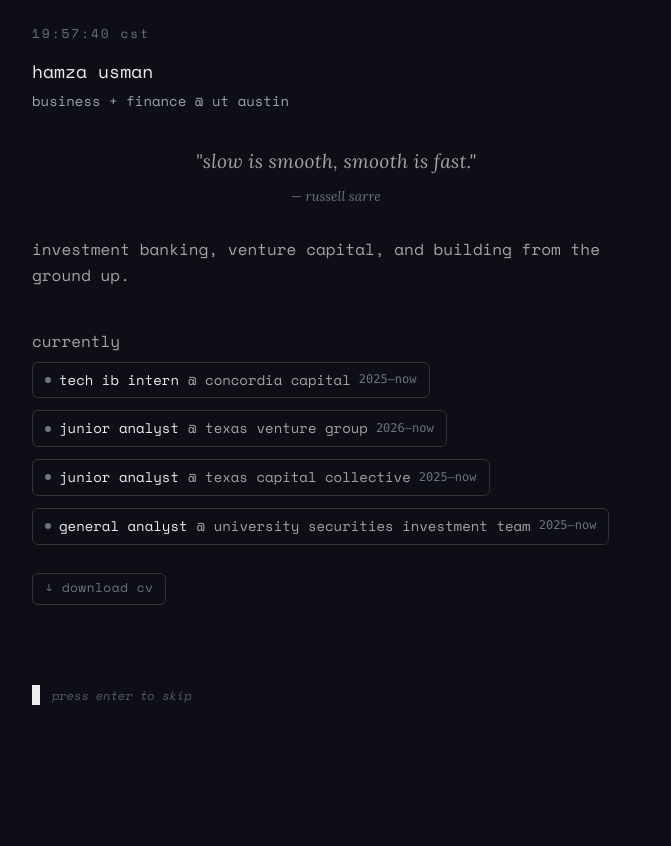
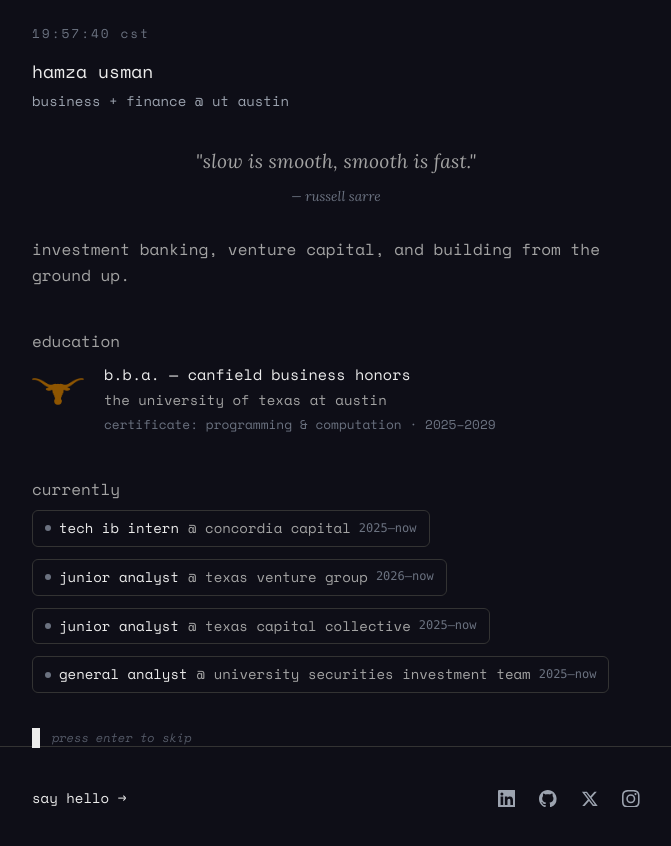
Before and after one commit to Agent-Tiger/Claude_real, a React (Vite) app in the folder personal-website/: page / in a window 1280 px wide. Shown: the top 846 px of the page, without its empty margins (304-975 px from the left). Before the commit the page ends 800 px from the top, so only its background shows below. Built offline with nearby package versions, Linux system fonts and the light colour scheme.

Commit message:
feat: restore typewriter, static interests grid, education reorder, and footer alignment

```diff
--- a/personal-website/src/App.css
+++ b/personal-website/src/App.css
@@ -1,5 +1,5 @@
 /* ═══════════════════════════════════════════════════
-   terminal typewriter portfolio — app styles
+   terminal portfolio — refined styles
    ═══════════════════════════════════════════════════ */
 
 .app {
@@ -67,13 +67,17 @@
 }
 
 .line a {
-  text-decoration: underline;
-  text-decoration-color: var(--text-primary);
-  text-underline-offset: 3px;
+  text-decoration: none !important;
+  color: inherit;
+  transition: color 0.15s ease;
 }
 
 .line a:hover {
   color: #fff;
+}
+
+.no-underline {
+  text-decoration: none !important;
 }
 
 .line-spacer {
@@ -82,6 +86,13 @@
 
 .line-section {
   margin-top: 1rem;
+}
+
+@keyframes fadeInLine {
+  to {
+    opacity: 1;
+    transform: translateY(0);
+  }
 }
 
 /* ── CURSOR ── */
@@ -103,13 +114,6 @@
 
   50% {
     opacity: 0;
-  }
-}
-
-@keyframes fadeInLine {
-  to {
-    opacity: 1;
-    transform: translateY(0);
   }
 }
 
@@ -158,11 +162,6 @@
 }
 
 .experience-item:hover {
-  background-color: var(--hover-bg);
-  border-color: var(--text-secondary);
-}
-
-.line a:hover .experience-item {
   background-color: var(--hover-bg);
   border-color: var(--text-secondary);
 }
@@ -227,7 +226,6 @@
   font-family: inherit;
   font-size: 0.8rem;
   color: var(--text-muted) !important;
-  text-decoration: none !important;
   transition: all 0.2s ease;
   letter-spacing: 0.5px;
 }
@@ -242,13 +240,12 @@
 .education-block {
   display: flex;
   align-items: flex-start;
-  gap: 1rem;
+  gap: 1.25rem;
 }
 
 .edu-logo {
   flex-shrink: 0;
-  margin-top: 0.1rem;
-  opacity: 0.9;
+  margin-top: 0.25rem;
 }
 
 .edu-text {
@@ -274,51 +271,32 @@
 
 /* ── EDU LOGO IMAGE ── */
 .edu-logo-img {
-  width: 36px;
-  height: 36px;
+  width: 52px;
+  height: 52px;
   object-fit: contain;
-  opacity: 0.9;
+  opacity: 0.95;
   /* tint to burnt orange */
   filter: brightness(0) saturate(100%) invert(33%) sepia(87%) saturate(600%) hue-rotate(1deg) brightness(95%) contrast(101%);
 }
 
-/* ── SLIDING GRID ── */
-.sliding-grid-wrapper {
-  /* extra space so the outer-boundary cells (one cell top/bottom) don't get clipped */
-  padding: 44px 0;
-  /* CH = 44px — matches JS value */
-  margin: -44px 0;
-  overflow: visible;
+/* ── TAG GRID (Static Interests/Languages) ── */
+.tag-grid {
+  display: flex;
+  flex-wrap: wrap;
+  gap: 0.5rem;
+  margin-top: 0.25rem;
 }
 
-.sliding-grid {
-  overflow: visible;
-  margin: 0.5rem 0;
-}
-
-.grid-tag {
-  position: absolute;
-  top: 0;
-  left: 0;
-  display: flex;
-  align-items: center;
-  justify-content: center;
-  padding: 0 0.75rem;
+.tag {
+  padding: 0.25rem 0.75rem;
   border: 1px solid var(--border);
   border-radius: calc(0.5rem - 2px);
   font-size: 0.8rem;
   color: var(--text-secondary);
-  text-decoration: none;
-  white-space: nowrap;
-  overflow: hidden;
-  text-overflow: ellipsis;
-  transition: transform 0.85s cubic-bezier(0.45, 0, 0.55, 1),
-    background-color 0.2s ease,
-    border-color 0.2s ease,
-    color 0.2s ease;
+  transition: all 0.2s ease;
 }
 
-.grid-tag:hover {
+.tag:hover {
   background-color: var(--hover-bg);
   border-color: var(--text-secondary);
   color: var(--text-primary);
@@ -327,20 +305,36 @@
 /* ── FOOTER ── */
 .footer {
   margin-top: auto;
-  padding-bottom: 2rem;
+  padding: 2.5rem 0;
+  border-top: 1px solid var(--border);
+  width: 100%;
+}
+
+.footer-container {
+  max-width: var(--max-width);
+  margin: 0 auto;
+  padding: 0 2rem;
   display: flex;
-  justify-content: center;
-  width: 100%;
+  justify-content: space-between;
+  align-items: center;
+}
+
+.say-hello {
+  font-size: 0.875rem;
+  color: var(--text-primary);
+  font-weight: 400;
 }
 
 .footer-links {
   display: flex;
-  gap: 2rem;
+  gap: 1.5rem;
 }
 
 .footer-links a {
   color: #9ca3af;
   transition: color 0.15s ease;
+  display: flex;
+  align-items: center;
 }
 
 .footer-links a:hover {
@@ -348,17 +342,24 @@
 }
 
 .footer-links svg {
-  width: 1.25rem;
-  height: 1.25rem;
+  width: 1.1rem;
+  height: 1.1rem;
 }
 
 /* ── RESPONSIVE ── */
 @media (max-width: 640px) {
 
   .header,
-  .main {
+  .main,
+  .footer-container {
     padding-left: 1.25rem;
     padding-right: 1.25rem;
+  }
+
+  .footer-container {
+    flex-direction: column;
+    gap: 1.5rem;
+    align-items: flex-start;
   }
 
   .experience-item {
--- a/personal-website/src/App.jsx
+++ b/personal-website/src/App.jsx
@@ -2,9 +2,8 @@
 import longhornsLogo from './assets/longhorns.png'
 import './App.css'
 
-/* ── 3×5 sliding grid data ──────────────────────────── */
-// Exactly 15 items = 3 rows × 5 cols
-const allTags = [
+/* ── Content data ──────────────────────────────────── */
+const interests = [
   { label: 'chai making', href: 'https://en.wikipedia.org/wiki/Masala_chai' },
   { label: 'calligraphy', href: 'https://en.wikipedia.org/wiki/Arabic_calligraphy' },
   { label: 'thrifting', href: 'https://en.wikipedia.org/wiki/Thrift_store' },
@@ -14,6 +13,9 @@
   { label: 'boxing', href: 'https://en.wikipedia.org/wiki/Boxing' },
   { label: 'vlogging', href: 'https://en.wikipedia.org/wiki/Vlog' },
   { label: 'running', href: 'https://en.wikipedia.org/wiki/Running' },
+]
+
+const languages = [
   { label: 'urdu', href: 'https://en.wikipedia.org/wiki/Urdu' },
   { label: 'hindi', href: 'https://en.wikipedia.org/wiki/Hindi' },
   { label: 'punjabi', href: 'https://en.wikipedia.org/wiki/Punjabi_language' },
@@ -22,154 +24,13 @@
   { label: 'spanish', href: 'https://en.wikipedia.org/wiki/Spanish_language' },
 ]
 
-/* ── Sliding Grid component ─────────────────────────── */
-//
-// Logic:
-//   - Grid is 3 rows (0-2) x 5 columns (0-4).
-//   - We use a "Cycle" movement to ensure no overlaps and same speed.
-//   - Randomly chooses between:
-//     1. Shift Row (wrap-around)
-//     2. Shift Column (wrap-around)
-//     3. Rotate Outer Ring
-//   - Movements happen on a virtual 5x7 grid to show items "exiting and re-entering".
-//
-const ROWS = 3
-const COLS = 5
-const CW = 116   // cell width (px)
-const CH = 44    // cell height (px)
-const GAP = 8
-const ANIM_MS = 1200 // Slightly slower, smoother movement
-
-function SlidingGrid({ items }) {
-  // pos[i] = { col, row }
-  const [pos, setPos] = useState(() =>
-    items.map((_, i) => ({ col: i % COLS, row: Math.floor(i / COLS) }))
-  )
-  const [visualPos, setVisualPos] = useState(() =>
-    items.map((_, i) => ({ col: i % COLS, row: Math.floor(i / COLS) }))
-  )
-  const [noTrans, setNoTrans] = useState(new Set())
-  const busy = useRef(false)
-  const timerRef = useRef(null)
-
-  const doStep = useCallback(() => {
-    if (busy.current) return
-    busy.current = true
-
-    const moveType = Math.floor(Math.random() * 3) // 0: row, 1: col, 2: outer ring
-    const nextVisual = pos.map(p => ({ ...p }))
-    const nextPos = pos.map(p => ({ ...p }))
-    const movingIndices = []
-
-    if (moveType === 0) {
-      // Shift Row
-      const r = Math.floor(Math.random() * ROWS)
-      const d = Math.random() < 0.5 ? 1 : -1
-      for (let i = 0; i < items.length; i++) {
-        if (pos[i].row === r) {
-          nextVisual[i].col += d
-          nextPos[i].col = (pos[i].col + d + COLS) % COLS
-          movingIndices.push(i)
-        }
-      }
-    } else if (moveType === 1) {
-      // Shift Column
-      const c = Math.floor(Math.random() * COLS)
-      const d = Math.random() < 0.5 ? 1 : -1
-      for (let i = 0; i < items.length; i++) {
-        if (pos[i].col === c) {
-          nextVisual[i].row += d
-          nextPos[i].row = (pos[i].row + d + ROWS) % ROWS
-          movingIndices.push(i)
-        }
-      }
-    } else {
-      // Rotate Outer Ring
-      const d = Math.random() < 0.5 ? 1 : -1
-      // Outer ring indices in order: (0,0)->(1,0)->(2,0)->(3,0)->(4,0)->(4,1)->(4,2)->(3,2)->(2,2)->(1,2)->(0,2)->(0,1)
-      const ring = [
-        [0, 0], [1, 0], [2, 0], [3, 0], [4, 0],
-        [4, 1],
-        [4, 2], [3, 2], [2, 2], [1, 2], [0, 2],
-        [0, 1]
-      ]
-      for (let i = 0; i < items.length; i++) {
-        const ringIdx = ring.findIndex(([c, r]) => pos[i].col === c && pos[i].row === r)
-        if (ringIdx !== -1) {
-          const nextIdx = (ringIdx + d + ring.length) % ring.length
-          nextVisual[i].col += (ring[nextIdx][0] - ring[ringIdx][0])
-          nextVisual[i].row += (ring[nextIdx][1] - ring[ringIdx][1])
-          nextPos[i].col = ring[nextIdx][0]
-          nextPos[i].row = ring[nextIdx][1]
-          movingIndices.push(i)
-        }
-      }
-    }
-
-    setVisualPos(nextVisual)
-
-    setTimeout(() => {
-      setNoTrans(new Set(movingIndices))
-      setPos(nextPos)
-      setVisualPos(nextPos)
-      setTimeout(() => {
-        setNoTrans(new Set())
-        busy.current = false
-      }, 50)
-    }, ANIM_MS + 20)
-  }, [pos, items.length])
-
-  useEffect(() => {
-    function schedule() {
-      timerRef.current = setTimeout(() => {
-        doStep()
-        schedule()
-      }, 2500 + Math.random() * 2000)
-    }
-    schedule()
-    return () => clearTimeout(timerRef.current)
-  }, [doStep])
-
-  const offsetX = CW
-  const offsetY = CH
-
-  return (
-    <div className="sliding-grid" style={{ width: COLS * CW - GAP, height: ROWS * CH - GAP, position: 'relative' }}>
-      <div style={{ position: 'absolute', top: -offsetY, left: -offsetX, width: (COLS + 2) * CW, height: (ROWS + 2) * CH, pointerEvents: 'none' }}>
-        {items.map((item, i) => {
-          const { col, row } = visualPos[i]
-          const x = offsetX + col * CW
-          const y = offsetY + row * CH
-          const skip = noTrans.has(i)
-          return (
-            <a
-              key={item.label}
-              href={item.href}
-              target="_blank"
-              rel="noopener noreferrer"
-              className="grid-tag"
-              style={{
-                width: CW - GAP,
-                height: CH - GAP,
-                transform: `translate(${x}px, ${y}px)`,
-                transition: skip ? 'none' : `transform ${ANIM_MS}ms cubic-bezier(0.4, 0, 0.2, 1), background-color 0.2s, border-color 0.2s, color 0.2s`,
-                pointerEvents: 'auto',
-              }}
-            >
-              {item.label}
-            </a>
-          )
-        })}
-      </div>
-    </div>
-  )
-}
-
-/* ── Content lines ──────────────────────────────────── */
 const contentLines = [
   { type: 'quote', text: '"slow is smooth, smooth is fast."', attr: '— russell sarre' },
   { text: '' },
   { text: 'investment banking, venture capital, and building from the ground up.' },
+  { text: '' },
+  { type: 'section-label', text: 'education' },
+  { type: 'education' },
   { text: '' },
   { type: 'section-label', text: 'currently' },
   { type: 'experience', role: 'tech ib intern', place: 'concordia capital', date: '2025–now' },
@@ -190,14 +51,11 @@
   { type: 'experience', role: 'impossiball', place: 'unity/c# game', date: '2018', href: 'https://agent-tiger.github.io/ImpossiBall/' },
   { type: 'experience', role: 'king of the hill', place: 'multiplayer game', date: '2019', href: 'https://agent-tiger.github.io/KingofHillWebsite/' },
   { text: '' },
-  { type: 'section-label', text: 'education' },
-  { type: 'education' },
+  { type: 'section-label', text: 'interests' },
+  { type: 'tag-grid', items: interests },
   { text: '' },
-  { type: 'section-label', text: 'etc.' },
-  { type: 'sliding-grid', items: allTags },
-  { text: '' },
-  { text: '' },
-  { type: 'contact', text: 'say hello →', href: 'mailto:hamzausman@utexas.edu' },
+  { type: 'section-label', text: 'languages' },
+  { type: 'tag-grid', items: languages },
 ]
 
 /* ── Typewriter hook ────────────────────────────────── */
@@ -239,7 +97,8 @@
     }
     const line = lines[lineIndex]
     const text = line.text || ''
-    const instant = ['experience', 'section-label', 'contact', 'quote', 'cv-button', 'education', 'sliding-grid']
+    const instant = ['experience', 'section-label', 'quote', 'cv-button', 'education', 'tag-grid']
+
     if (!text || instant.includes(line.type)) {
       const delay = line.type === 'section-label' ? SECTION_PAUSE : LINE_PAUSE
       const t = setTimeout(() => {
@@ -250,6 +109,7 @@
       }, delay)
       return () => clearTimeout(t)
     }
+
     if (charIndex < text.length) {
       const t = setTimeout(() => {
         setCurrentText(text.slice(0, charIndex + 1))
@@ -257,6 +117,7 @@
       }, TYPE_DELAY)
       return () => clearTimeout(t)
     }
+
     const t = setTimeout(() => {
       setVisibleLines(p => [...p, line])
       setLineIndex(p => p + 1)
@@ -269,9 +130,22 @@
   return { visibleLines, currentText, isDone, showSkip, skip }
 }
 
-/* ── Line renderer ──────────────────────────────────── */
+/* ── Components ────────────────────────────────────── */
+
+function TagGrid({ items }) {
+  return (
+    <div className="tag-grid">
+      {items.map(item => (
+        <a key={item.label} href={item.href} target="_blank" rel="noopener noreferrer" className="tag">
+          {item.label}
+        </a>
+      ))}
+    </div>
+  )
+}
+
 function Line({ line, index }) {
-  const instantTypes = ['experience', 'section-label', 'contact', 'quote', 'cv-button', 'education', 'sliding-grid']
+  const instantTypes = ['experience', 'section-label', 'quote', 'cv-button', 'education', 'tag-grid']
   if (!line.text && !instantTypes.includes(line.type)) return <div className="line-spacer" />
 
   if (line.type === 'section-label') {
@@ -288,9 +162,9 @@
       </div>
     )
     return (
-      <div className="line" style={{ animationDelay: `${index * 30}ms` }}>
+      <div className="line">
         {line.href
-          ? <a href={line.href} target="_blank" rel="noopener noreferrer" style={{ display: 'inline-block', textDecoration: 'none' }}>{content}</a>
+          ? <a href={line.href} target="_blank" rel="noopener noreferrer" className="no-underline">{content}</a>
           : content}
       </div>
     )
@@ -298,15 +172,17 @@
 
   if (line.type === 'cv-button') {
     return (
-      <div className="line" style={{ animationDelay: `${index * 30}ms` }}>
-        <a href="/Hamza_Usman_Resume.pdf" download className="cv-button">↓ download cv</a>
+      <div className="line">
+        <a href="/Hamza_Usman_Resume.pdf" download className="cv-button no-underline">
+          ↓ download cv
+        </a>
       </div>
     )
   }
 
   if (line.type === 'education') {
     return (
-      <div className="line education-block" style={{ animationDelay: `${index * 30}ms` }}>
+      <div className="line education-block">
         <div className="edu-logo">
           <img src={longhornsLogo} alt="UT Austin" className="edu-logo-img" />
         </div>
@@ -319,35 +195,26 @@
     )
   }
 
-  if (line.type === 'sliding-grid') {
+  if (line.type === 'tag-grid') {
     return (
-      <div className="line sliding-grid-wrapper" style={{ animationDelay: `${index * 30}ms` }}>
-        <SlidingGrid items={line.items} />
-      </div>
-    )
-  }
-
-  if (line.type === 'contact') {
-    return (
-      <div className="line" style={{ animationDelay: `${index * 30}ms` }}>
-        <a href={line.href} style={{ textDecoration: 'underline', textDecorationColor: '#ececec' }}>{line.text}</a>
+      <div className="line">
+        <TagGrid items={line.items} />
       </div>
     )
   }
 
   if (line.type === 'quote') {
     return (
-      <div className="line quote-section" style={{ animationDelay: `${index * 30}ms` }}>
+      <div className="line quote-section">
         <div className="quote-text">{line.text}</div>
         {line.attr && <div className="quote-attr">{line.attr}</div>}
       </div>
     )
   }
 
-  return <div className="line muted" style={{ animationDelay: `${index * 30}ms` }}>{line.text}</div>
+  return <div className="line muted">{line.text}</div>
 }
 
-/* ── Clock ──────────────────────────────────────────── */
 function Clock() {
   const [now, setNow] = useState(new Date())
   useEffect(() => {
@@ -377,6 +244,7 @@
 }
 
 /* ── App ────────────────────────────────────────────── */
+
 function App() {
   const { visibleLines, currentText, isDone, showSkip, skip } = useTypewriter(contentLines)
 
@@ -389,28 +257,41 @@
       </header>
       <main className="main">
         <div className="content">
-          {visibleLines.map((line, i) => <Line key={i} line={line} index={i} />)}
+          {visibleLines.map((line, i) => (
+            <Line key={i} line={line} index={i} />
+          ))}
+
           {!isDone && currentText && (
-            <div className="line muted" style={{ opacity: 1, transform: 'none' }}>{currentText}</div>
+            <div className="line muted" style={{ opacity: 1, transform: 'none' }}>
+              {currentText}
+            </div>
           )}
+
           {!isDone && (
             <div style={{ display: 'flex', alignItems: 'center' }}>
               <div className="cursor" />
-              {showSkip && <button className="skip-hint" onClick={skip}>press enter to skip</button>}
+              {showSkip && (
+                <button className="skip-hint" onClick={skip}>
+                  press enter to skip
+                </button>
+              )}
             </div>
           )}
         </div>
       </main>
-      {isDone && (
-        <footer className="footer">
+      <footer className="footer">
+        <div className="footer-container">
+          <a href="mailto:hamzausman@utexas.edu" className="say-hello no-underline">
+            say hello →
+          </a>
           <div className="footer-links">
             <a href="https://linkedin.com/in/hamzausman7/" target="_blank" rel="noopener noreferrer" aria-label="linkedin"><LinkedInIcon /></a>
             <a href="https://github.com/Agent-Tiger" target="_blank" rel="noopener noreferrer" aria-label="github"><GitHubIcon /></a>
             <a href="https://x.com/hamza777usman" target="_blank" rel="noopener noreferrer" aria-label="x"><XIcon /></a>
             <a href="https://instagram.com/just_hamzau" target="_blank" rel="noopener noreferrer" aria-label="instagram"><InstagramIcon /></a>
           </div>
-        </footer>
-      )}
+        </div>
+      </footer>
     </div>
   )
 }
```
